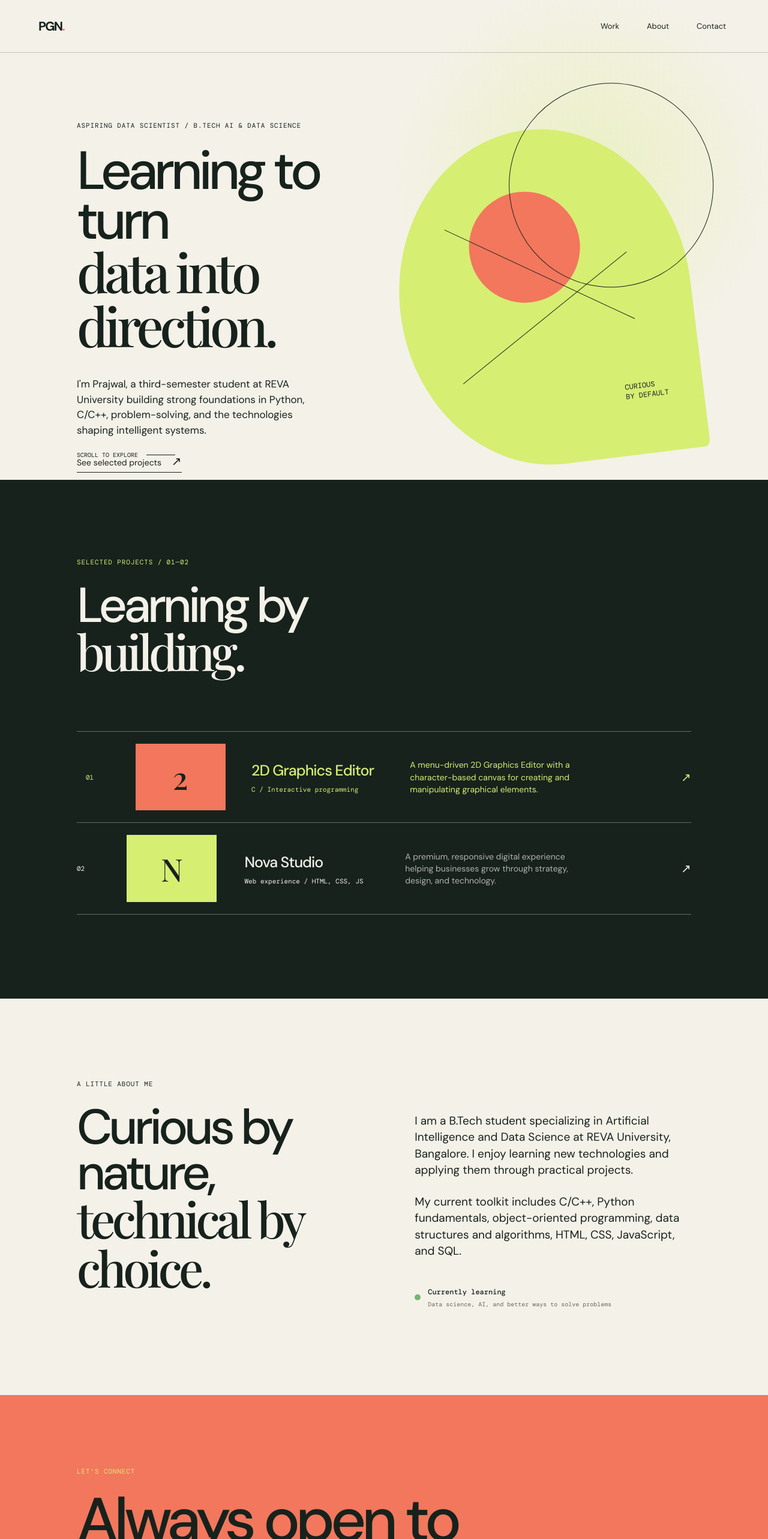
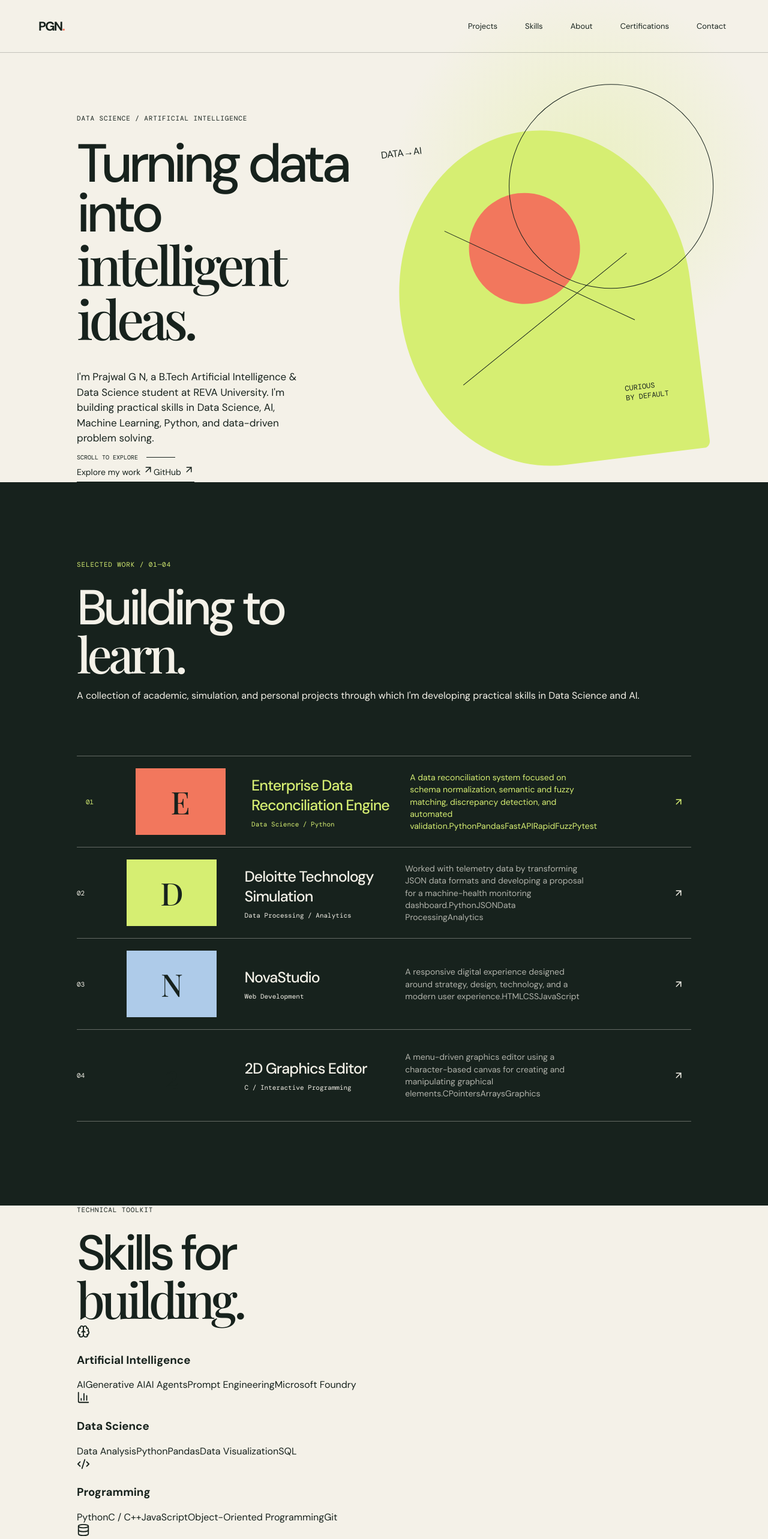
Before and after one commit to PrajwalGN-35/Portfolio, a React (Vite) app: page / in a window 1280 px wide. Shown: the top 2566 px of the page at 60% size. Built offline with nearby package versions, Linux system fonts and the light colour scheme; a web font is replaced by a local one.

Commit message:
Update App.jsx

```diff
--- a/src/App.jsx
+++ b/src/App.jsx
@@ -1,26 +1,115 @@
 import { useState } from 'react';
+import {
+  ArrowUpRight,
+  Github,
+  Linkedin,
+  Mail,
+  Download,
+  Brain,
+  Database,
+  Code2,
+  BarChart3,
+  ChevronDown,
+  ExternalLink,
+} from 'lucide-react';
 
 const projects = [
   {
     number: '01',
-    title: '2D Graphics Editor',
-    type: 'C / Interactive programming',
-    description: 'A menu-driven 2D Graphics Editor with a character-based canvas for creating and manipulating graphical elements.',
-    tags: ['C', 'Pointers', 'Arrays'],
+    title: 'Enterprise Data Reconciliation Engine',
+    type: 'Data Science / Python',
+    description:
+      'A data reconciliation system focused on schema normalization, semantic and fuzzy matching, discrepancy detection, and automated validation.',
+    tags: ['Python', 'Pandas', 'FastAPI', 'RapidFuzz', 'Pytest'],
     color: 'coral',
   },
   {
     number: '02',
-    title: 'Nova Studio',
-    type: 'Web experience / HTML, CSS, JS',
-    description: 'A premium, responsive digital experience helping businesses grow through strategy, design, and technology.',
+    title: 'Deloitte Technology Simulation',
+    type: 'Data Processing / Analytics',
+    description:
+      'Worked with telemetry data by transforming JSON data formats and developing a proposal for a machine-health monitoring dashboard.',
+    tags: ['Python', 'JSON', 'Data Processing', 'Analytics'],
+    color: 'lime',
+  },
+  {
+    number: '03',
+    title: 'NovaStudio',
+    type: 'Web Development',
+    description:
+      'A responsive digital experience designed around strategy, design, technology, and a modern user experience.',
     tags: ['HTML', 'CSS', 'JavaScript'],
-    color: 'lime',
+    color: 'blue',
+  },
+  {
+    number: '04',
+    title: '2D Graphics Editor',
+    type: 'C / Interactive Programming',
+    description:
+      'A menu-driven graphics editor using a character-based canvas for creating and manipulating graphical elements.',
+    tags: ['C', 'Pointers', 'Arrays', 'Graphics'],
+    color: 'yellow',
+  },
+];
+
+const skills = [
+  {
+    icon: Brain,
+    title: 'Artificial Intelligence',
+    items: ['AI', 'Generative AI', 'AI Agents', 'Prompt Engineering', 'Microsoft Foundry'],
+  },
+  {
+    icon: BarChart3,
+    title: 'Data Science',
+    items: ['Data Analysis', 'Python', 'Pandas', 'Data Visualization', 'SQL'],
+  },
+  {
+    icon: Code2,
+    title: 'Programming',
+    items: ['Python', 'C / C++', 'JavaScript', 'Object-Oriented Programming', 'Git'],
+  },
+  {
+    icon: Database,
+    title: 'Cloud & APIs',
+    items: ['Microsoft Azure', 'Azure Functions', 'API Development', 'API Integration', 'GitHub'],
+  },
+];
+
+const certifications = [
+  {
+    title: 'Microsoft Applied Skills',
+    subtitle: 'Develop an agent with integrated tools',
+    issuer: 'Microsoft',
+  },
+  {
+    title: 'GenAI Job Simulation',
+    subtitle: 'AI-powered financial chatbot & data analysis',
+    issuer: 'BCG / Forage',
+  },
+  {
+    title: 'Technology Job Simulation',
+    subtitle: 'Data processing & telemetry analysis',
+    issuer: 'Deloitte Australia / Forage',
+  },
+  {
+    title: 'Data Analysis Using Python',
+    subtitle: 'Python-based data analysis',
+    issuer: 'IBM',
+  },
+  {
+    title: 'Data Visualization Using Python',
+    subtitle: 'Python data visualization',
+    issuer: 'IBM',
+  },
+  {
+    title: 'GenAI Powered Data Analytics',
+    subtitle: 'Generative AI and analytics',
+    issuer: 'Tata / Forage',
   },
 ];
 
 function Arrow() {
-  return <span className="arrow" aria-hidden="true">&#8599;</span>;
+  return <ArrowUpRight className="arrow-icon" size={18} aria-hidden="true" />;
 }
 
 function App() {
@@ -28,63 +117,396 @@ function App() {
   const [activeProject, setActiveProject] = useState(0);
 
   const scrollTo = (id) => {
-    document.getElementById(id)?.scrollIntoView({ behavior: 'smooth' });
+    document.getElementById(id)?.scrollIntoView({
+      behavior: 'smooth',
+    });
     setMenuOpen(false);
   };
 
   return (
     <div className="site-shell">
+      {/* Navigation */}
       <header className="topbar">
-        <button className="wordmark" onClick={() => scrollTo('top')} aria-label="Back to top">PGN<span>.</span></button>
-        <button className="menu-toggle" onClick={() => setMenuOpen(!menuOpen)} aria-expanded={menuOpen}>
-          <span>{menuOpen ? 'Close' : 'Menu'}</span><i className={menuOpen ? 'is-open' : ''}></i>
+        <button
+          className="wordmark"
+          onClick={() => scrollTo('top')}
+          aria-label="Back to top"
+        >
+          PGN<span>.</span>
         </button>
-        <nav className={menuOpen ? 'nav-links is-open' : 'nav-links'} aria-label="Primary navigation">
-          <button onClick={() => scrollTo('work')}>Work</button>
+
+        <button
+          className="menu-toggle"
+          onClick={() => setMenuOpen(!menuOpen)}
+          aria-expanded={menuOpen}
+          aria-label="Toggle navigation"
+        >
+          <span>{menuOpen ? 'Close' : 'Menu'}</span>
+          <i className={menuOpen ? 'is-open' : ''}></i>
+        </button>
+
+        <nav
+          className={menuOpen ? 'nav-links is-open' : 'nav-links'}
+          aria-label="Primary navigation"
+        >
+          <button onClick={() => scrollTo('work')}>Projects</button>
+          <button onClick={() => scrollTo('skills')}>Skills</button>
           <button onClick={() => scrollTo('about')}>About</button>
+          <button onClick={() => scrollTo('certifications')}>
+            Certifications
+          </button>
           <button onClick={() => scrollTo('contact')}>Contact</button>
         </nav>
       </header>
 
       <main id="top">
+        {/* Hero */}
         <section className="hero section-pad">
           <div className="hero-copy reveal">
-            <p className="eyebrow">Aspiring data scientist / B.Tech AI &amp; Data Science</p>
-            <h1>Learning to turn<br /><em>data into direction.</em></h1>
-            <p className="hero-intro">I&apos;m Prajwal, a third-semester student at REVA University building strong foundations in Python, C/C++, problem-solving, and the technologies shaping intelligent systems.</p>
-            <button className="text-link" onClick={() => scrollTo('work')}>See selected projects <Arrow /></button>
+            <p className="eyebrow">
+              Data Science / Artificial Intelligence
+            </p>
+
+            <h1>
+              Turning data into
+              <br />
+              <em>intelligent ideas.</em>
+            </h1>
+
+            <p className="hero-intro">
+              I&apos;m Prajwal G N, a B.Tech Artificial Intelligence &amp;
+              Data Science student at REVA University. I&apos;m building
+              practical skills in Data Science, AI, Machine Learning,
+              Python, and data-driven problem solving.
+            </p>
+
+            <div className="hero-actions">
+              <button
+                className="text-link primary-link"
+                onClick={() => scrollTo('work')}
+              >
+                Explore my work <Arrow />
+              </button>
+
+              <a
+                className="text-link secondary-link"
+                href="https://github.com/PrajwalGN-35"
+                target="_blank"
+                rel="noreferrer"
+              >
+                GitHub <Arrow />
+              </a>
+            </div>
           </div>
-          <div className="hero-art" aria-label="Abstract composition">
-            <div className="art-sun"></div><div className="art-ring"></div><div className="art-line line-one"></div><div className="art-line line-two"></div>
-            <span className="art-label">curious<br />by default</span>
+
+          <div className="hero-art" aria-hidden="true">
+            <div className="art-sun"></div>
+            <div className="art-ring"></div>
+            <div className="art-line line-one"></div>
+            <div className="art-line line-two"></div>
+
+            <div className="art-data">
+              <span>DATA</span>
+              <strong>→</strong>
+              <span>AI</span>
+            </div>
+
+            <span className="art-label">
+              curious
+              <br />
+              by default
+            </span>
           </div>
-          <div className="scroll-cue"><span>Scroll to explore</span><b></b></div>
+
+          <div className="scroll-cue">
+            <span>Scroll to explore</span>
+            <b></b>
+          </div>
         </section>
 
+        {/* Projects */}
         <section className="work section-pad" id="work">
-          <div className="section-heading"><p className="eyebrow">Selected projects / 01—02</p><h2>Learning by<br /><em>building.</em></h2></div>
+          <div className="section-heading">
+            <p className="eyebrow">Selected work / 01—04</p>
+
+            <h2>
+              Building to
+              <br />
+              <em>learn.</em>
+            </h2>
+
+            <p className="section-description">
+              A collection of academic, simulation, and personal projects
+              through which I&apos;m developing practical skills in Data
+              Science and AI.
+            </p>
+          </div>
+
           <div className="project-list">
             {projects.map((project, index) => (
-              <button className={`project-row ${activeProject === index ? 'active' : ''}`} key={project.title} onClick={() => setActiveProject(index)}>
+              <button
+                className={`project-row ${
+                  activeProject === index ? 'active' : ''
+                }`}
+                key={project.title}
+                onClick={() => setActiveProject(index)}
+              >
                 <span className="project-number">{project.number}</span>
-                <span className={`project-preview ${project.color}`}><span>{project.title.slice(0, 1)}</span></span>
-                <span className="project-info"><strong>{project.title}</strong><small>{project.type}</small></span>
-                <span className="project-description">{project.description}</span>
+
+                <span
+                  className={`project-preview ${project.color}`}
+                  aria-hidden="true"
+                >
+                  <span>{project.title.slice(0, 1)}</span>
+                </span>
+
+                <span className="project-info">
+                  <strong>{project.title}</strong>
+                  <small>{project.type}</small>
+                </span>
+
+                <span className="project-description">
+                  {project.description}
+                  <span className="project-tags">
+                    {project.tags.map((tag) => (
+                      <span key={tag}>{tag}</span>
+                    ))}
+                  </span>
+                </span>
+
                 <Arrow />
               </button>
             ))}
           </div>
         </section>
 
-        <section className="about section-pad" id="about">
-          <div className="section-heading"><p className="eyebrow">A little about me</p><h2>Curious by nature,<br /><em>technical by choice.</em></h2></div>
-          <div className="about-body"><p>I am a B.Tech student specializing in Artificial Intelligence and Data Science at REVA University, Bangalore. I enjoy learning new technologies and applying them through practical projects.</p><p>My current toolkit includes C/C++, Python fundamentals, object-oriented programming, data structures and algorithms, HTML, CSS, JavaScript, and SQL.</p><div className="availability"><span></span><div><strong>Currently learning</strong><small>Data science, AI, and better ways to solve problems</small></div></div></div>
+        {/* Skills */}
+        <section className="skills section-pad" id="skills">
+          <div className="section-heading">
+            <p className="eyebrow">Technical toolkit</p>
+
+            <h2>
+              Skills for
+              <br />
+              <em>building.</em>
+            </h2>
+          </div>
+
+          <div className="skills-grid">
+            {skills.map((skill) => {
+              const Icon = skill.icon;
+
+              return (
+                <article className="skill-card" key={skill.title}>
+                  <div className="skill-icon">
+                    <Icon size={22} />
+                  </div>
+
+                  <h3>{skill.title}</h3>
+
+                  <div className="skill-items">
+                    {skill.items.map((item) => (
+                      <span key={item}>{item}</span>
+                    ))}
+                  </div>
+                </article>
+              );
+            })}
+          </div>
         </section>
 
+        {/* About */}
+        <section className="about section-pad" id="about">
+          <div className="section-heading">
+            <p className="eyebrow">A little about me</p>
+
+            <h2>
+              Curious by nature,
+              <br />
+              <em>technical by choice.</em>
+            </h2>
+          </div>
+
+          <div className="about-body">
+            <p>
+              I am a B.Tech student specializing in Artificial Intelligence
+              and Data Science at REVA University, Bengaluru, with a current
+              CGPA of 8.3/10.
+            </p>
+
+            <p>
+              My interests are centered around Data Science and Artificial
+              Intelligence. I enjoy understanding data, experimenting with
+              technology, and turning what I learn into practical projects.
+            </p>
+
+            <p>
+              I&apos;m continuously strengthening my foundations in Python,
+              data analysis, machine learning, AI, programming, APIs, and
+              cloud technologies while looking for opportunities to apply
+              these skills in real-world environments.
+            </p>
+
+            <div className="availability">
+              <span></span>
+
+              <div>
+                <strong>Currently focused on</strong>
+
+                <small>
+                  Data Science · Artificial Intelligence · Machine Learning
+                  · Practical Projects
+                </small>
+              </div>
+            </div>
+          </div>
+        </section>
+
+        {/* Education */}
+        <section className="education section-pad">
+          <div className="section-heading">
+            <p className="eyebrow">Education</p>
+
+            <h2>
+              Learning the
+              <br />
+              <em>foundations.</em>
+            </h2>
+          </div>
+
+          <div className="education-card">
+            <div>
+              <p className="education-year">2025 — 2029</p>
+
+              <h3>
+                B.Tech — Artificial Intelligence &amp; Data Science
+              </h3>
+
+              <p>REVA University · Bengaluru, India</p>
+            </div>
+
+            <div className="education-score">
+              <span>Current CGPA</span>
+              <strong>8.3</strong>
+              <small>/ 10</small>
+            </div>
+          </div>
+        </section>
+
+        {/* Certifications */}
+        <section
+          className="certifications section-pad"
+          id="certifications"
+        >
+          <div className="section-heading">
+            <p className="eyebrow">Learning &amp; credentials</p>
+
+            <h2>
+              Learning beyond
+              <br />
+              <em>the classroom.</em>
+            </h2>
+          </div>
+
+          <div className="certification-list">
+            {certifications.map((cert, index) => (
+              <article className="certification-row" key={cert.title}>
+                <span className="cert-number">
+                  {String(index + 1).padStart(2, '0')}
+                </span>
+
+                <div className="cert-main">
+                  <h3>{cert.title}</h3>
+                  <p>{cert.subtitle}</p>
+                </div>
+
+                <span className="cert-issuer">{cert.issuer}</span>
+              </article>
+            ))}
+          </div>
+        </section>
+
+        {/* Connect */}
         <section className="contact section-pad" id="contact">
-          <p className="eyebrow">Let&apos;s connect</p><h2>Always open to<br /><em>new questions.</em></h2>
-          <a className="contact-link" href="mailto:prajwalgnprajwal7@gmail.com">prajwalgnprajwal7@gmail.com <Arrow /></a>
-          <div className="contact-footer"><span>Bangalore / India</span><a href="https://github.com/PrajwalGN-35">GitHub</a><a href="https://www.linkedin.com/in/prajwal-g-n-2b85b8359/">LinkedIn</a><span>© 2026 PGN</span></div>
+          <p className="eyebrow">Let&apos;s connect</p>
+
+          <h2>
+            Let&apos;s build
+            <br />
+            <em>something useful.</em>
+          </h2>
+
+          <p className="contact-intro">
+            I&apos;m interested in internship opportunities, Data Science
+            projects, AI opportunities, and connecting with people working
+            in these fields.
+          </p>
+
+          <div className="contact-links">
+            <a
+              className="contact-link"
+              href="mailto:prajwalgnprajwal7@gmail.com"
+            >
+              <Mail size={20} />
+              <span>prajwalgnprajwal7@gmail.com</span>
+              <Arrow />
+            </a>
+
+            <a
+              className="contact-link"
+              href="https://github.com/PrajwalGN-35"
+              target="_blank"
+              rel="noreferrer"
+            >
+              <Github size={20} />
+              <span>GitHub / PrajwalGN-35</span>
+              <Arrow />
+            </a>
+
+            <a
+              className="contact-link"
+              href="https://www.linkedin.com/in/prajwal-g-n-2b85b8359/"
+              target="_blank"
+              rel="noreferrer"
+            >
+              <Linkedin size={20} />
+              <span>LinkedIn / Prajwal G N</span>
+              <Arrow />
+            </a>
+          </div>
+
+          <div className="contact-footer">
+            <span>Bengaluru / India</span>
+
+            <div className="footer-socials">
+              <a
+                href="https://github.com/PrajwalGN-35"
+                target="_blank"
+                rel="noreferrer"
+                aria-label="GitHub"
+              >
+                <Github size={18} />
+              </a>
+
+              <a
+                href="https://www.linkedin.com/in/prajwal-g-n-2b85b8359/"
+                target="_blank"
+                rel="noreferrer"
+                aria-label="LinkedIn"
+              >
+                <Linkedin size={18} />
+              </a>
+
+              <a
+                href="mailto:prajwalgnprajwal7@gmail.com"
+                aria-label="Email"
+              >
+                <Mail size={18} />
+              </a>
+            </div>
+
+            <span>© 2026 PGN</span>
+          </div>
         </section>
       </main>
     </div>
```
